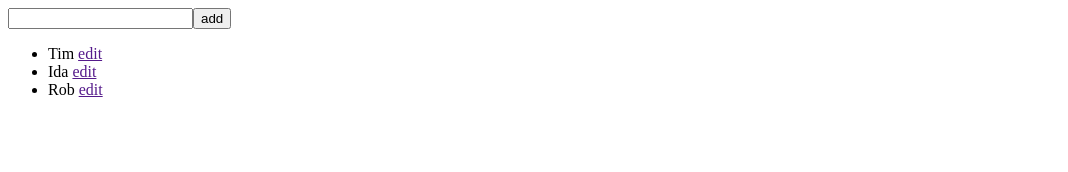
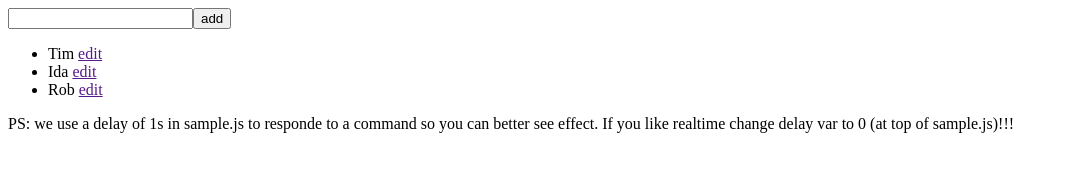
Before and after one commit to jamuhl/backbone.CQRS, a website: page sample/index.html in a window 1280 px wide. Shown: the whole page, without its empty margins (0-1068 px from the left). Drawn offline with nearby package versions, Linux system fonts and the light colour scheme.

Commit message:
hint for delay added - not that people think module is that slow!

```diff
--- a/sample/index.html
+++ b/sample/index.html
@@ -20,6 +20,8 @@
         <ul id="persons"></ul>
     </div>
 
+    <div>PS: we use a delay of 1s in sample.js to responde to a command so you can better see effect. If you like realtime change delay var to 0 (at top of sample.js)!!!</div>
+
 </body>
 
 </html>
```
